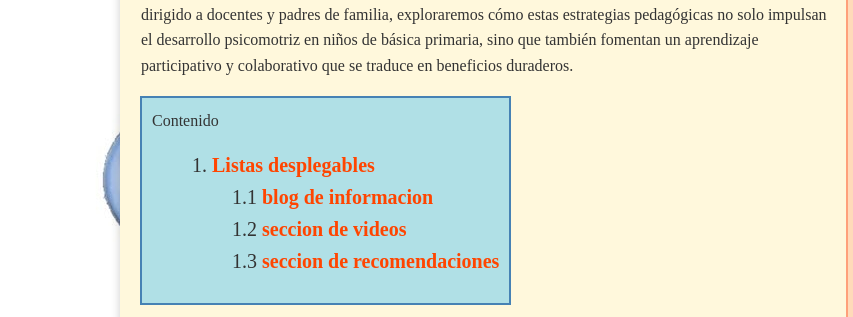
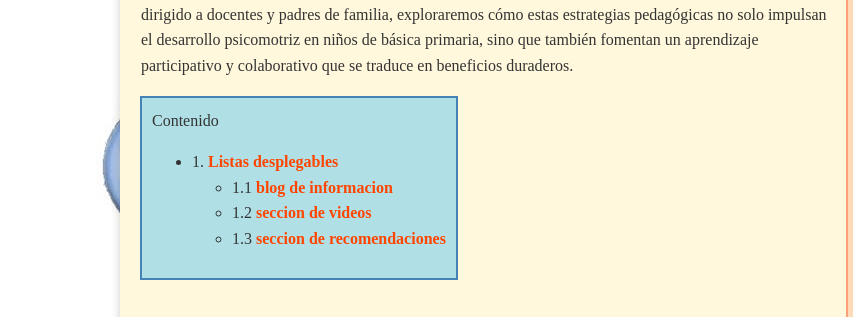
Before and after one commit to Donuribe/proyecto, a plain HTML site: page index.html in a window 1280 px wide. Shown: the part 226-543 px from the top of the page, 0-853 px from the left. Drawn offline with Linux system fonts and the light colour scheme; files whose address does not match are found by name.

Commit message:
cabios de linea

```diff
--- a/index.html
+++ b/index.html
@@ -56,7 +56,7 @@
         </div>
 
         <h3 id="listas-desplegables">1. desplegable</h3>
-        <img src="imagenes/niños 1.jpeg" alt="Niños jugando" width="300" height="300" />
+        <img src="imagenes/WhatsApp Image 2025-04-02 at 5.11.54 PM.png" alt="Niños jugando" width="300" height="300" />
         <img src="imagenes/Made with insMind-WhatsApp Image 2025-04-02 at 5.11.57 PM.png" alt="Imagen de WhatsApp" width="300" height="300" />
 
         <button id="blog-de-informacion" class="accordion">blog de información</button>
--- a/style.css
+++ b/style.css
@@ -190,11 +190,7 @@ a:hover {
     color: #d4461f;
 }
 
-li{
-    list-style: none;
-    font-size: 20px;
 
-}
 
 
 
```
Also changed, not shown: imagenes/WhatsApp Image 2025-04-02 at 5.11.54 PM.png (added), imagenes/niños 1.jpeg (deleted).
